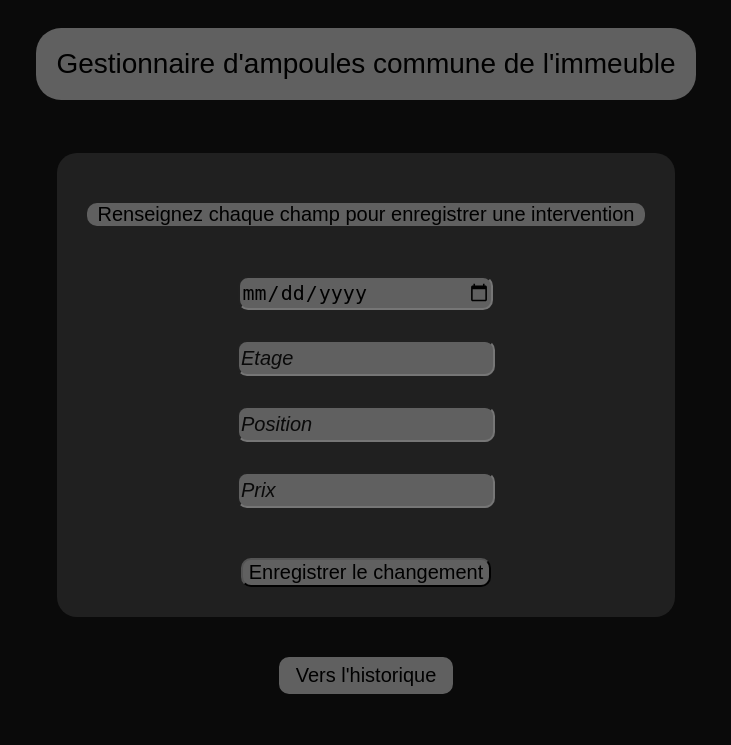
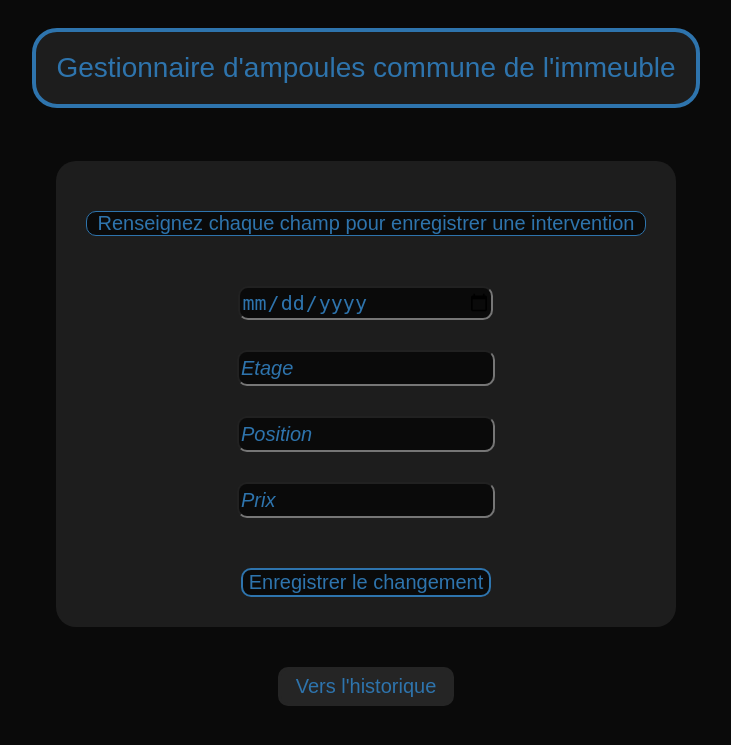
Before and after one commit to Clobac007/main, a PHP site: page / in a window 1280 px wide. Shown: the top 745 px of the page, without its empty margins (274-1005 px from the left). Run offline with PHP 8.4, Linux system fonts and the light colour scheme.

Commit message:
upload style

```diff
--- a/prj_ampoule/style/index.css
+++ b/prj_ampoule/style/index.css
@@ -22,8 +22,11 @@ body
 
 .title p
 {
-	background: #606060;
+	background: #1d1d1d;
+	color: #2e74ad;
 	border-radius: 25px;
+	border: 4px solid;
+	border-color: #2e74ad;
 	padding: 20px;
 	font-size: 28px;
 }
@@ -46,7 +49,7 @@ body
 
 form
 {
-	background: #202020;
+	background: #1d1d1d;
 	padding: 30px;
 	border-radius: 20px;
 	display: flex;
@@ -57,10 +60,13 @@ form
 
 form p
 {
+	color: #2e74ad;
+	border-color: #2e74ad;
+	border: solid 1px;
 	padding-left: 10px;
 	padding-right: 10px;
 	font-size: 20px;
-	background-color: #606060;
+	background-color: #0a0a0a;
 	border-radius: 10px;
 	font-family: Arial;
 }
@@ -70,7 +76,8 @@ form div input
 	width: 250px;
 	height: 30px;
 	font-size: 20px;
-	background: #606060;
+	background: #0a0a0a;
+	color: #2e74ad;
 	border-radius: 10px;
 	transition-duration: 0.2s;
 	outline: none;
@@ -78,28 +85,38 @@ form div input
 
 form div input:hover, form div input:focus
 {
-	background: #d0d0d0;
+	background: #606060;
+	color: #000000;
 	transition-duration: 0.2s;
 }
 
 form div input::placeholder
 {
-	color: #0a0a0a;
+	color: #2e74ad;
 	font-style: italic;
+}
+
+form div input:hover::placeholder
+{
+	color: #000000;
 }
 
 form .btn button
 {
+	border: solid 2px;
+	border-color: #2e74ad;
 	margin-top: 20px;
 	border-radius: 10px;
 	font-size: 20px;
-	background: #606060;
+	background: #0a0a0a;
+	color: #2e74ad;
 	transition-duration: 0.2s;
 }
 
 form .btn button:hover
 {
-	background: #d0d0d0;
+	background: #2e74ad;
+	color: #ffffff;
 	transition-duration: 0.2s;
 }
 
@@ -135,12 +152,12 @@ form .btn button:hover
 
 .end p
 {
-	background: #606060;
+	background: #252525;
 	margin: 15px;
 	padding: 5px;
 	border-radius: 10px;
-	border: solid 2px;
-	border-color: #606060;
+	border: solid 3px;
+	border-color: #252525;
 	right: 0px;
 	bottom: 0px;
 	font-size: 20px;
@@ -150,7 +167,10 @@ form .btn button:hover
 
 .end p:hover
 {
-	background: #d0d0d0;
+	background: #0a0a0a;
+	border: solid 3px;
+	border-color: #2e74ad;
+	box-shadow: 0px 0px 30px #2e74ad;
 	transition-duration: 0.2s;
 }
 
@@ -159,7 +179,7 @@ form .btn button:hover
 	text-decoration: none;
 	padding-left: 10px;
 	padding-right: 10px;
-	color: #000000;
+	color: #2e74ad;
 }
 
 /* Style du message temporaire */
```
Also changed, not shown: prj_ampoule/style/list.css (+81 -32 lines).
